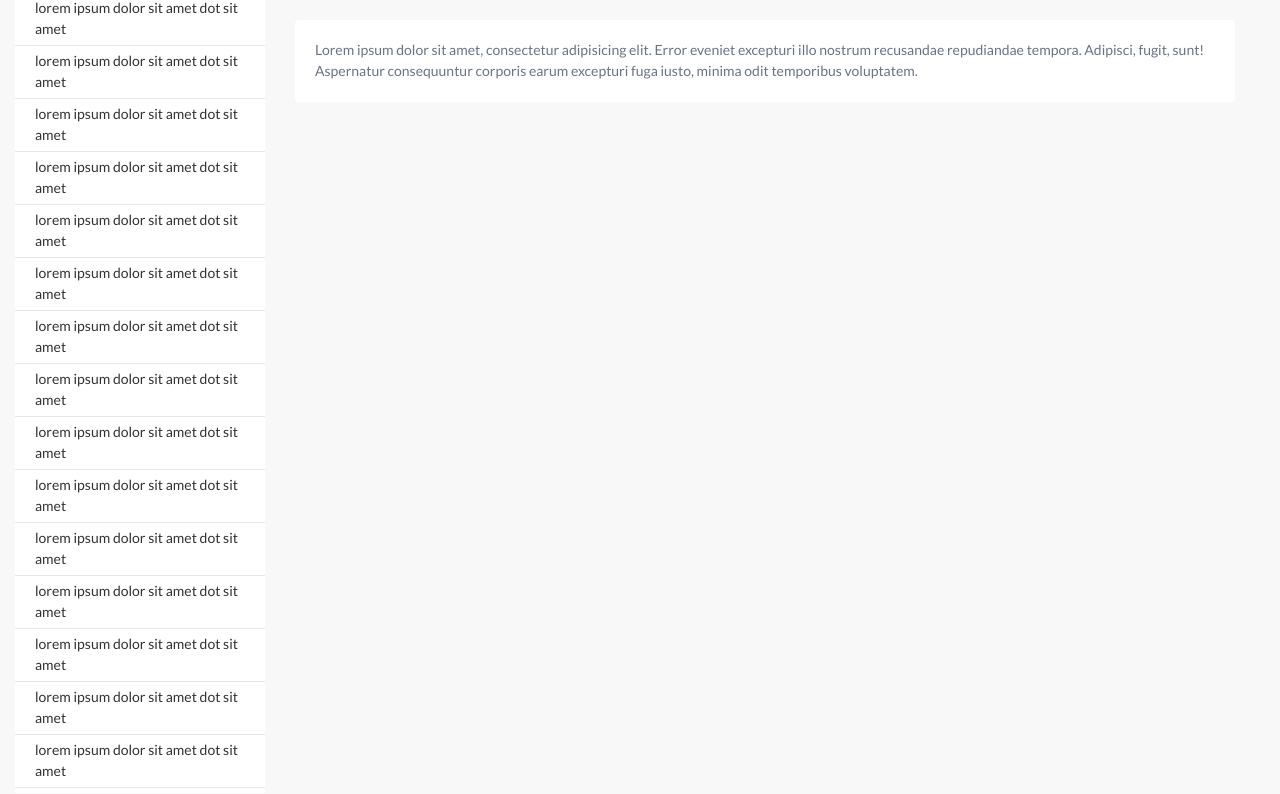
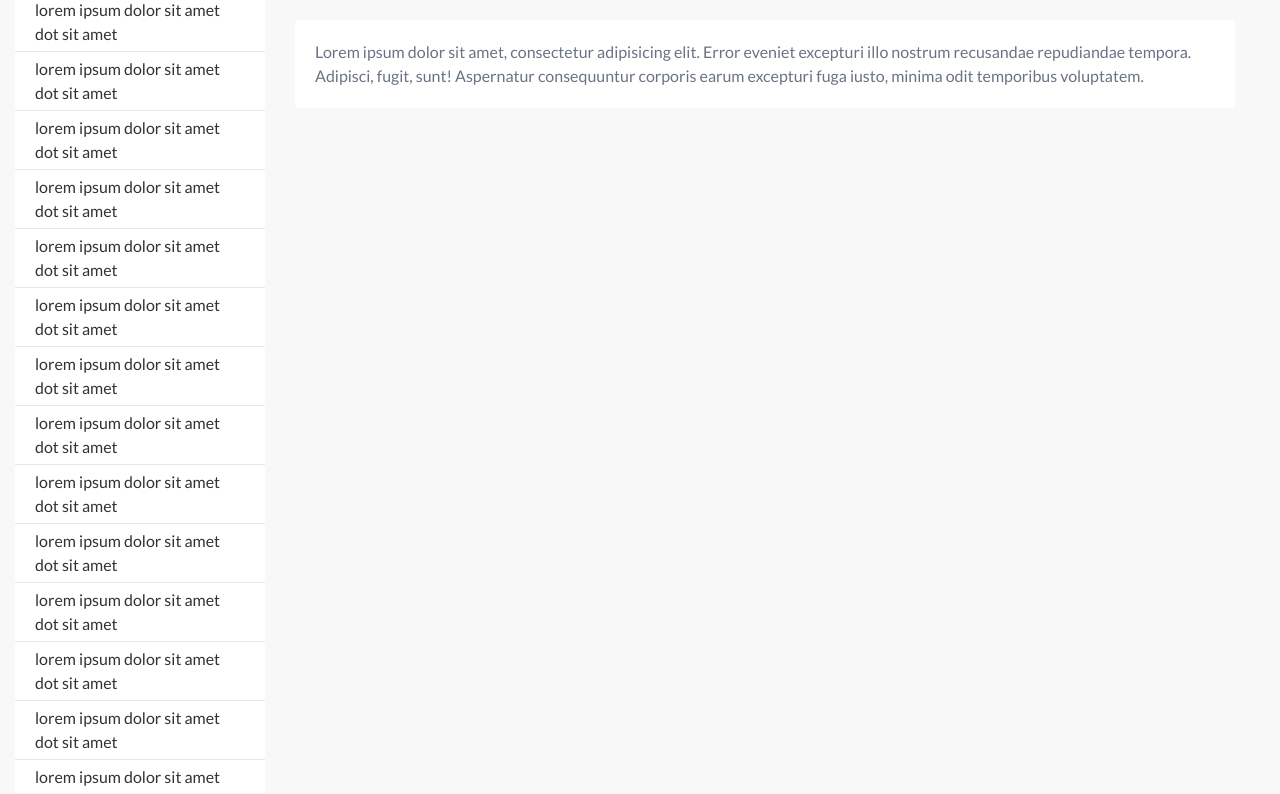
Before and after one commit to marikaya/kulzos-v2, a plain HTML site: page index.html in a window 1280 px wide. Shown: the part 162-956 px from the top of the page. Drawn offline with nearby package versions, Linux system fonts and the light colour scheme; a web font is replaced by a local one.

Commit message:
Font smoothing - büyüklük

```diff
--- a/css/style.css
+++ b/css/style.css
@@ -17,6 +17,21 @@
   --left-side-background: #fff;
   --topic-list-header-background: transparent;
   --topic-list-border: #e8e8e8;
+}
+
+html {
+    /* Adjust font size */
+    font-size: 100%;
+    -webkit-text-size-adjust: 100%;
+    /* Font varient */
+    font-variant-ligatures: none;
+    -webkit-font-variant-ligatures: none;
+    /* Smoothing */
+    text-rendering: optimizeLegibility;
+    -moz-osx-font-smoothing: grayscale;
+    font-smoothing: antialiased;
+    -webkit-font-smoothing: antialiased;
+    text-shadow: rgba(0, 0, 0, .01) 0 0 1px;
 }
 
 @font-face {
@@ -71,7 +86,7 @@
 body {
   background-color: var(--bg-color);
   color: var(--text-color);
-  font-size: 14px;
+  font-size: 16px;
   font-weight: 400;
   font-family: "lato_trregular", sans-serif;
   margin: 0;
@@ -80,6 +95,7 @@ body {
 
 h1, h2, h3, h4, h5, h6 {
   letter-spacing: -1px;
+  font-family:"lato_trbold", sans-serif;
 }
 
 a {
```
